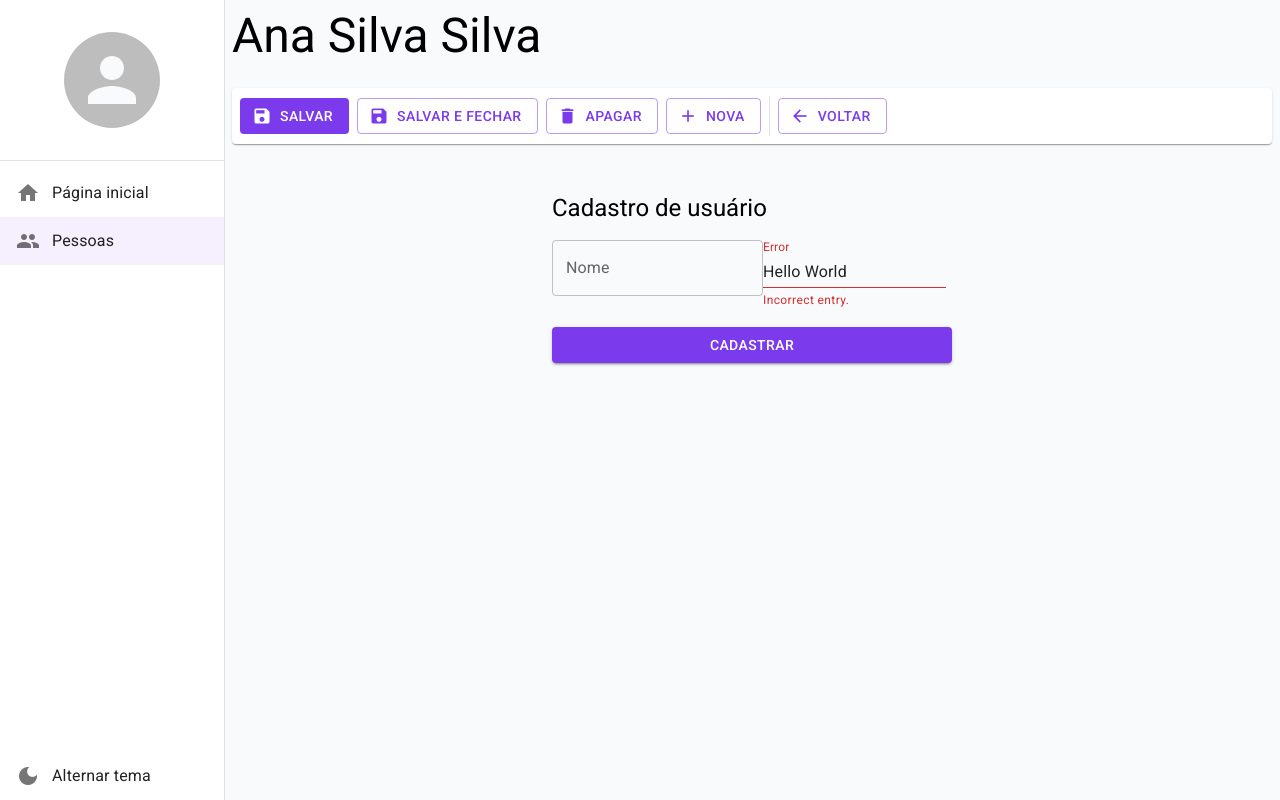
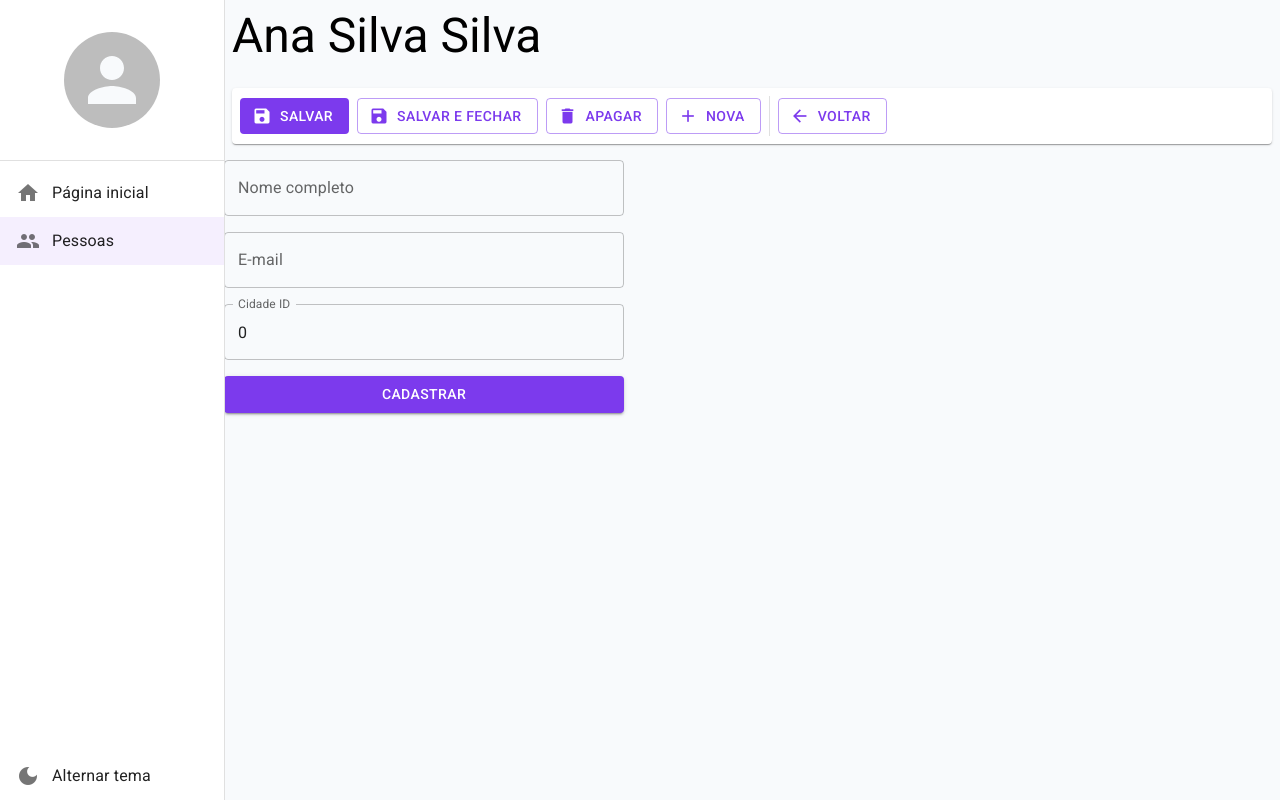
Before and after one commit to EduAlves4785/DokamiFront, a React (Create React App) app: page /pessoas/detalhe/1 in a window 1280 px wide. Built offline with nearby package versions, Linux system fonts and the light colour scheme; data requests are answered from the project's data file.

Commit message:
Ajustado form de cadastro

```diff
--- a/src/pages/pessoas/DetalheDePessoas.tsx
+++ b/src/pages/pessoas/DetalheDePessoas.tsx
@@ -6,6 +6,8 @@ import { IDetalhePessoa, PessoasService } from "../../shared/services/api/pessoa
 import { Box, Button, FormControl, FormHelperText, Input, InputLabel, LinearProgress, TextField, Typography } from "@mui/material"
 import { Formik, useFormik } from "formik"
 import { formScheme, formValidationSchema } from "./formSchemePessoa"
+import { red } from "@mui/material/colors"
+import { error } from "console"
 
 export const DetalheDePessoas: React.FC = () => {
 
@@ -15,15 +17,23 @@ export const DetalheDePessoas: React.FC = () => {
     const [isLoading, setIsLoading] = useState(false)
     const [nome, setNome] = useState('')
 
-    const formik = useFormik<IDetalhePessoa>({
-        initialValues: formScheme,
-        onSubmit: handleSubmit,
-        validationSchema: formValidationSchema
-    })
+    const handleSave = () => {
+        console.log('Salvar')
+    }
 
     async function handleSubmit(dados: IDetalhePessoa) {
         console.log('Pessoa: ' + dados)
     }
+
+    const formik = useFormik<IDetalhePessoa>({
+        initialValues: formScheme,
+        //onSubmit: handleSubmit,
+        validationSchema: formValidationSchema,
+        onSubmit: (values) => {
+            console.log("SUBMIT FUNCIONOU!", values);
+            alert("Formulário enviado!");
+        }
+    })
 
     useEffect(() => {
         if (id !== 'nova') {
@@ -42,9 +52,7 @@ export const DetalheDePessoas: React.FC = () => {
         }
     }, [id])
 
-    const handleSave = () => {
-        console.log('Salvar')
-    }
+
 
     const handleDelete = (id: number) => {
         //Confirm é uma função nativa do JavaScript que exibe uma caixa de diálogo de confirmação para o usuário. Ela retorna true se o usuário clicar em "OK" e false se clicar em "Cancelar".
@@ -78,42 +86,43 @@ export const DetalheDePessoas: React.FC = () => {
                     aoClicarEmVoltar={() => navigate('/pessoas')}
                 />
             }>
+
             <Box
                 component="form"
-                onSubmit={handleSave}
+                onSubmit={formik.handleSubmit}
                 sx={{
                     display: "flex",
                     flexDirection: "column",
                     gap: 2,
                     maxWidth: 400,
-                    mx: "auto",
-                    mt: 4,
                 }}
             >
-                <Typography variant="h5">
-                    Cadastro de usuário
-                </Typography>
-                <Box>
-                    <TextField id="nomeUsuario" label="Nome" variant="outlined" />
-                    <TextField
-                        error
-                        id="standard-error-helper-text"
-                        label="Error"
-                        defaultValue="Hello World"
-                        helperText="Incorrect entry."
-                        variant="standard"
-                    />
-                </Box>
+                <TextField
+                    name="nomeCompleto"
+                    label="Nome completo"
+                    value={formik.values.nomeCompleto}
+                    onChange={formik.handleChange}
+                />
 
+                <TextField
+                    name="email"
+                    label="E-mail"
+                    value={formik.values.email}
+                    onChange={formik.handleChange}
+                />
 
+                <TextField
+                    name="cidadeId"
+                    label="Cidade ID"
+                    value={formik.values.cidadeId}
+                    onChange={formik.handleChange}
+                />
 
-                <Button
-                    type="submit"
-                    variant="contained"
-                >
+                <Button type="submit" variant="contained">
                     Cadastrar
                 </Button>
             </Box>
+
         </LayoutBaseDePagina>
     )
 }
--- a/src/pages/pessoas/formSchemePessoa.ts
+++ b/src/pages/pessoas/formSchemePessoa.ts
@@ -1,10 +1,23 @@
 import * as Yup from "yup";
 import { IDetalhePessoa } from "../../shared/services/api/pessoas/PessoasService";
 
-export const formScheme: IDetalhePessoa = { id:0,nomeCompleto: '', email: '', cidadeId: 0 }
+export const formScheme: IDetalhePessoa = { id: 0, nomeCompleto: '', email: '', cidadeId: 0 }
 
-export const formValidationSchema = Yup.object().shape({
-    name: Yup.string().trim().required('Nome é obrigatório').min(3, 'O nome deve ter no mínimo 3 caracteres').max(50, 'O nome não pode ter mais de 50 caracteres'),
-    email:Yup.string().trim().required('O preenchimento do email é obrigatório'),
-    cidadeId:Yup.number().required().positive().integer()
+export const formValidationSchema = Yup.object({
+    nomeCompleto: Yup.string()
+        .trim()
+        .required("Nome é obrigatório")
+        .min(3, "O nome deve ter no mínimo 3 caracteres")
+        .max(50, "O nome não pode ter mais de 50 caracteres"),
+
+    email: Yup.string()
+        .trim()
+        .email("Informe um e-mail válido")
+        .required("O preenchimento do e-mail é obrigatório"),
+
+    cidadeId: Yup.number()
+        .typeError("Informe um ID de cidade válido")
+        .required("O ID da cidade é obrigatório")
+        .positive("O ID deve ser positivo")
+        .integer("O ID deve ser um número inteiro")
 });
```
